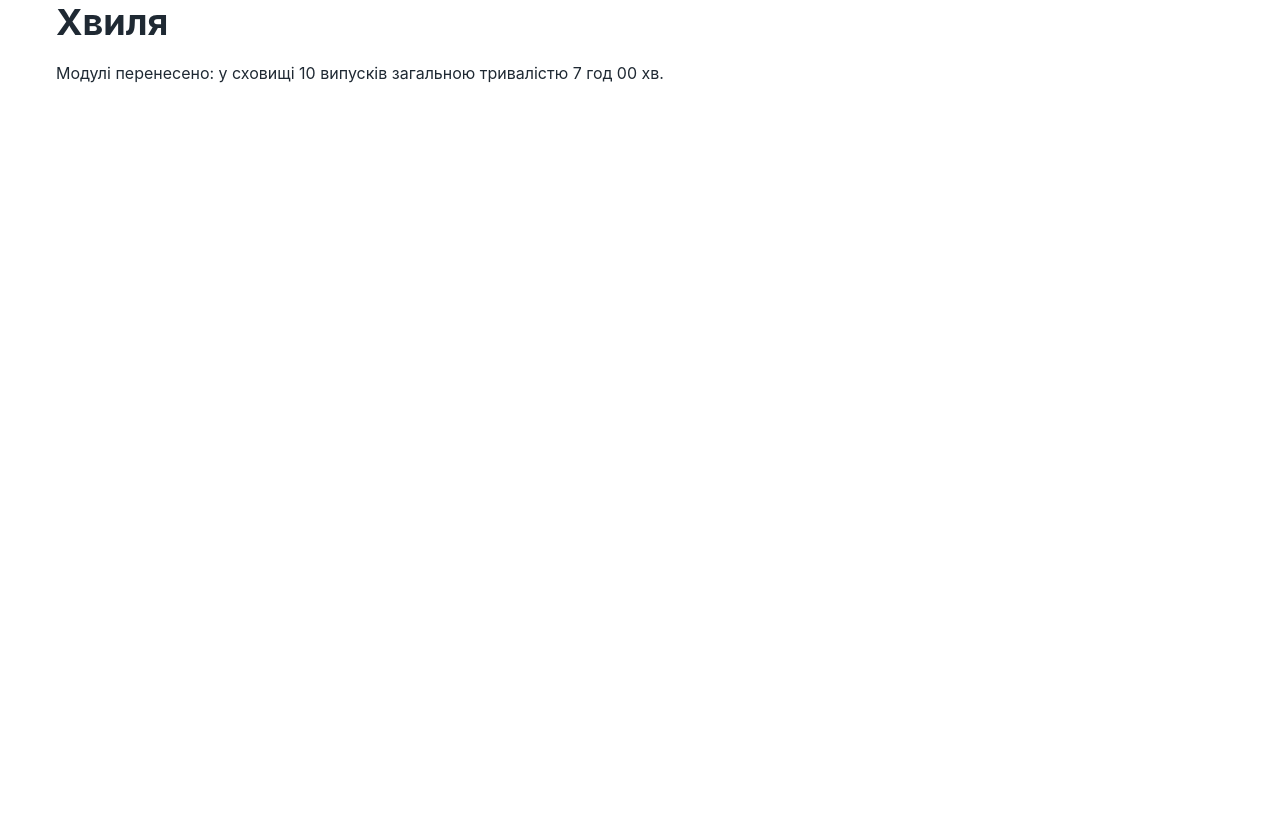
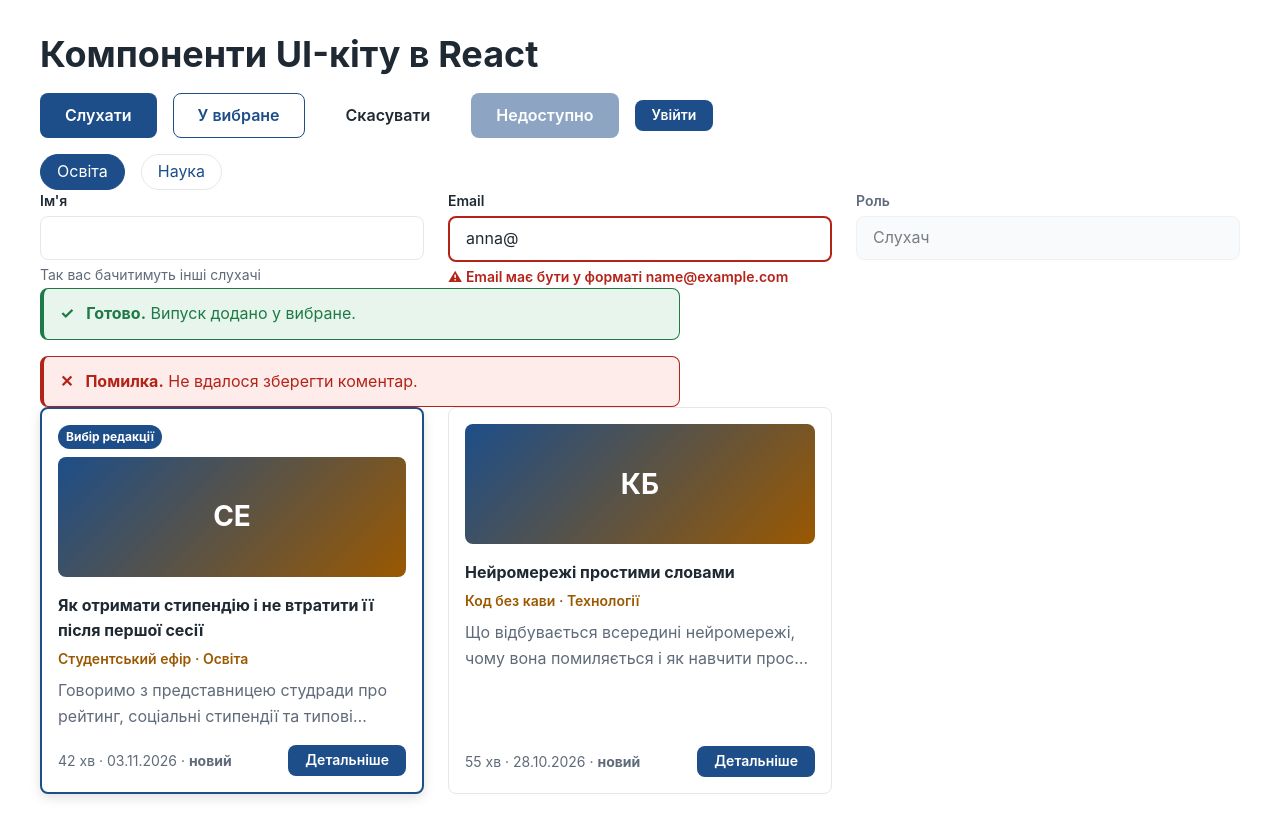
Before and after one commit to AnnaKhoro/webproject-khoroshylova, a React (Vite) app in the folder webproject-react/: page / in a window 1280 px wide. Before the commit the page ends 800 px from the top, so only its background shows below. Built offline with nearby package versions, Linux system fonts and the light colour scheme.

Commit message:
Implement base UI kit components

```diff
--- a/webproject-react/src/App.jsx
+++ b/webproject-react/src/App.jsx
@@ -1,20 +1,44 @@
 // Кореневий компонент застосунку «Хвиля».
-// Перевірка перенесення: модулі з ПР5–ПР8 імпортуються в React без змін.
+// Тимчасова вітрина: перевірка базових компонентів UI-кіту в React.
 import { categories, podcasts, episodes } from './data/catalog.js';
 import { Store } from './services/store.js';
-import { formatDuration } from './utils/format.js';
+import { Button } from './components/Button.jsx';
+import { Card } from './components/Card.jsx';
+import { Field } from './components/Field.jsx';
+import { Alert } from './components/Alert.jsx';
+import { Tag } from './components/Tag.jsx';
 
 const store = new Store({ episodes, podcasts, categories });
 
 export default function App() {
-  const all = store.all();
+  const [first, second] = [store.byId(1), store.byId(2)];
   return (
-    <main className="container">
-      <h1>Хвиля</h1>
-      <p>
-        Модулі перенесено: у сховищі {all.length} випусків загальною тривалістю{' '}
-        {formatDuration(Store.totalDuration(all))}.
-      </p>
+    <main className="container kit">
+      <h1>Компоненти UI-кіту в React</h1>
+      <div className="kit__row">
+        <Button>Слухати</Button>
+        <Button variant="secondary">У вибране</Button>
+        <Button variant="ghost">Скасувати</Button>
+        <Button disabled>Недоступно</Button>
+        <Button size="small">Увійти</Button>
+      </div>
+      <div className="kit__row">
+        <Tag active>Освіта</Tag>
+        <Tag>Наука</Tag>
+      </div>
+      <div className="kit__grid">
+        <Field label="Ім'я" name="name" hint="Так вас бачитимуть інші слухачі" />
+        <Field label="Email" name="email" type="email" defaultValue="anna@" error="Email має бути у форматі name@example.com" />
+        <Field label="Роль" name="role" defaultValue="Слухач" disabled />
+      </div>
+      <div className="kit__stack">
+        <Alert variant="success" title="Готово.">Випуск додано у вибране.</Alert>
+        <Alert variant="error" title="Помилка.">Не вдалося зберегти коментар.</Alert>
+      </div>
+      <div className="kit__grid">
+        <Card episode={first} onOpen={(id) => console.log('Відкрити випуск', id)} />
+        <Card episode={second} onOpen={(id) => console.log('Відкрити випуск', id)} />
+      </div>
     </main>
   );
 }
--- /dev/null
+++ b/webproject-react/src/components/Alert.jsx
@@ -0,0 +1,15 @@
+// Повідомлення з UI-кіту: variant = 'info' | 'success' | 'warning' | 'error'.
+// Тип видно не лише з кольору, а й зі значка та заголовка title.
+const ICONS = { info: 'ℹ', success: '✓', warning: '!', error: '✕' };
+
+export function Alert({ variant = 'info', title, children }) {
+  const className = variant === 'info' ? 'alert' : `alert alert--${variant}`;
+  return (
+    <div className={className} role={variant === 'error' ? 'alert' : 'status'}>
+      <span className="alert__icon" aria-hidden="true">{ICONS[variant]}</span>
+      <span className="alert__text">
+        {title && <b>{title}</b>} {children}
+      </span>
+    </div>
+  );
+}
--- /dev/null
+++ b/webproject-react/src/components/Button.jsx
@@ -0,0 +1,10 @@
+// Кнопка з UI-кіту (ПР4): модифікатори БЕМ button--primary/--secondary/--ghost стали властивістю variant,
+// button--small — властивістю size. Класи в стилях не змінювалися.
+export function Button({ variant = 'primary', size, type = 'button', disabled = false, onClick, children, ...rest }) {
+  const className = ['button', `button--${variant}`, size && `button--${size}`].filter(Boolean).join(' ');
+  return (
+    <button className={className} type={type} disabled={disabled} onClick={onClick} {...rest}>
+      {children}
+    </button>
+  );
+}
--- /dev/null
+++ b/webproject-react/src/components/Card.jsx
@@ -0,0 +1,30 @@
+// Картка випуску з UI-кіту. Отримує екземпляр моделі Episode і функцію onOpen, яку викликає кнопка.
+// Модифікатор card--featured вмикається для випусків «Вибір редакції».
+import { Button } from './Button.jsx';
+import { formatDate } from '../utils/format.js';
+
+// Ініціали подкасту для обкладинки: «Код без кави» → «КБ»
+function initials(title) {
+  const words = title.match(/[\p{L}\d]+/gu) ?? ['?'];
+  return words.slice(0, 2).map((word) => word[0].toUpperCase()).join('');
+}
+
+export function Card({ episode, onOpen }) {
+  const featured = episode.isFeatured === true;
+  return (
+    <article className={featured ? 'card card--featured' : 'card'}>
+      {featured && <span className="card__badge">Вибір редакції</span>}
+      <div className="card__image" aria-hidden="true">{initials(episode.podcastTitle)}</div>
+      <h3 className="card__title">{episode.title}</h3>
+      <p className="card__subtitle">{episode.podcastTitle} · {episode.category}</p>
+      <p className="card__text">{episode.description}</p>
+      <div className="card__footer">
+        <span>
+          {episode.duration} · {formatDate(episode.publishedAt)}
+          {episode.isNew() && <> · <b>новий</b></>}
+        </span>
+        <Button size="small" onClick={() => onOpen(episode.id)}>Детальніше</Button>
+      </div>
+    </article>
+  );
+}
--- /dev/null
+++ b/webproject-react/src/components/Field.jsx
@@ -0,0 +1,28 @@
+// Поле форми з UI-кіту: label пов'язаний з полем через htmlFor/id, помилка — модифікатор field--invalid
+// і текст у field__error. as = 'input' | 'textarea' | 'select' (для select варіанти передаються як children).
+export function Field({ label, name, id = name, as = 'input', type = 'text', value, error, hint, disabled = false, onChange, children, ...rest }) {
+  const Control = as;
+  const className = ['field', error && 'field--invalid', disabled && 'field--disabled'].filter(Boolean).join(' ');
+  const inputClass = as === 'textarea' ? 'field__input field__input--textarea' : 'field__input';
+  return (
+    <div className={className}>
+      <label className="field__label" htmlFor={id}>{label}</label>
+      <Control
+        className={inputClass}
+        id={id}
+        name={name}
+        type={as === 'input' ? type : undefined}
+        value={value}
+        disabled={disabled}
+        onChange={onChange}
+        aria-invalid={Boolean(error)}
+        aria-describedby={error ? `${id}-error` : undefined}
+        {...rest}
+      >
+        {children}
+      </Control>
+      {hint && !error && <span className="field__hint">{hint}</span>}
+      <span className="field__error" id={`${id}-error`}>{error}</span>
+    </div>
+  );
+}
--- /dev/null
+++ b/webproject-react/src/components/Tag.jsx
@@ -0,0 +1,8 @@
+// Мітка категорії з UI-кіту: поточна позначена модифікатором tag--active і aria-pressed
+export function Tag({ active = false, onClick, children }) {
+  return (
+    <button className={active ? 'tag tag--active' : 'tag'} type="button" aria-pressed={active} onClick={onClick}>
+      {children}
+    </button>
+  );
+}
```
